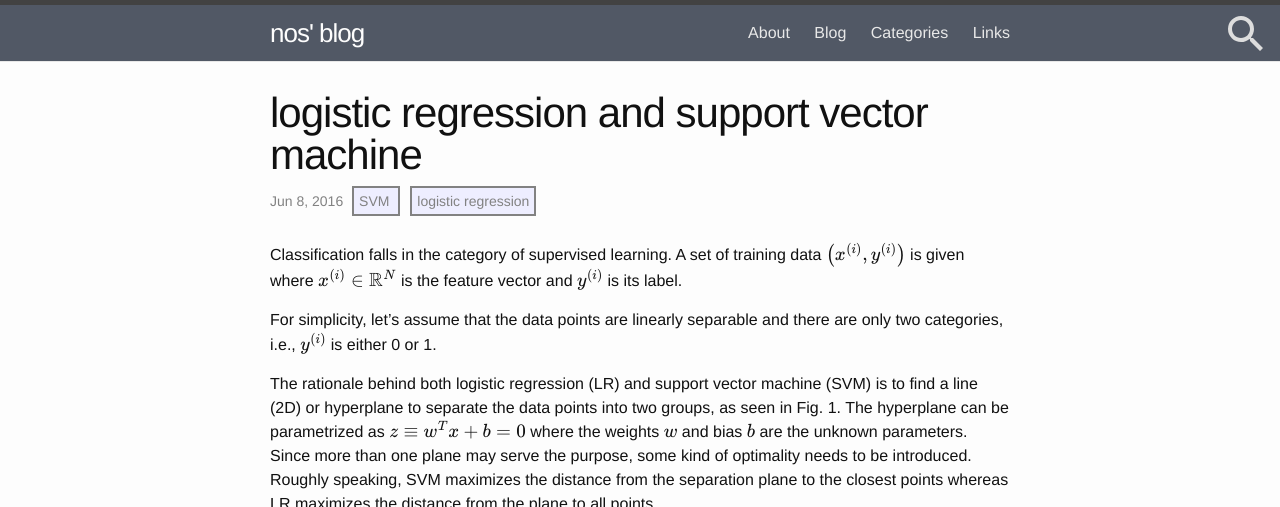
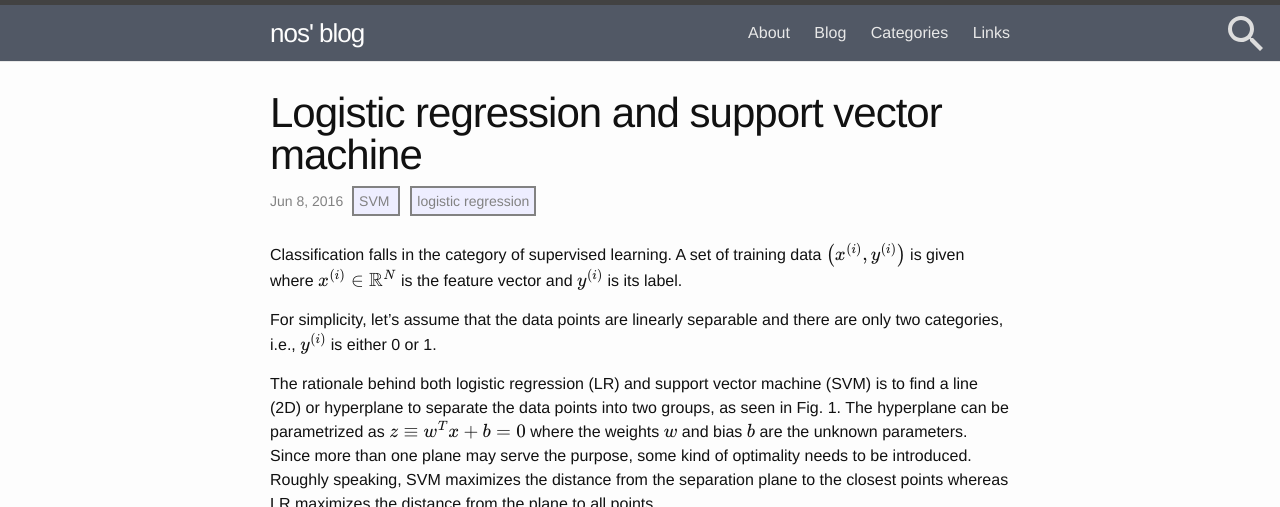
Before and after one commit to nosarthur/nosarthur.github.io, a Jekyll site: the page built from _posts/2016-06-08-classification.md, in a window 1280 px wide and 900 px high, cut to the strip 0-507 px from the top of the window. Built offline with Jekyll 4.4.1, drawn with Linux system fonts in a browser that asks for light colours; formulas are drawn with MathJax 3; comment, search, counter and statistics services are not loaded.

Commit message:
make small changes

```diff
--- a/_posts/2016-06-08-classification.md
+++ b/_posts/2016-06-08-classification.md
@@ -1,6 +1,6 @@
 ---
 layout: post
-title:  logistic regression and support vector machine
+title:  Logistic regression and support vector machine
 date:   2016-06-08 13:43:08 -0500
 categories: [machine learning]
 comments: true
```
